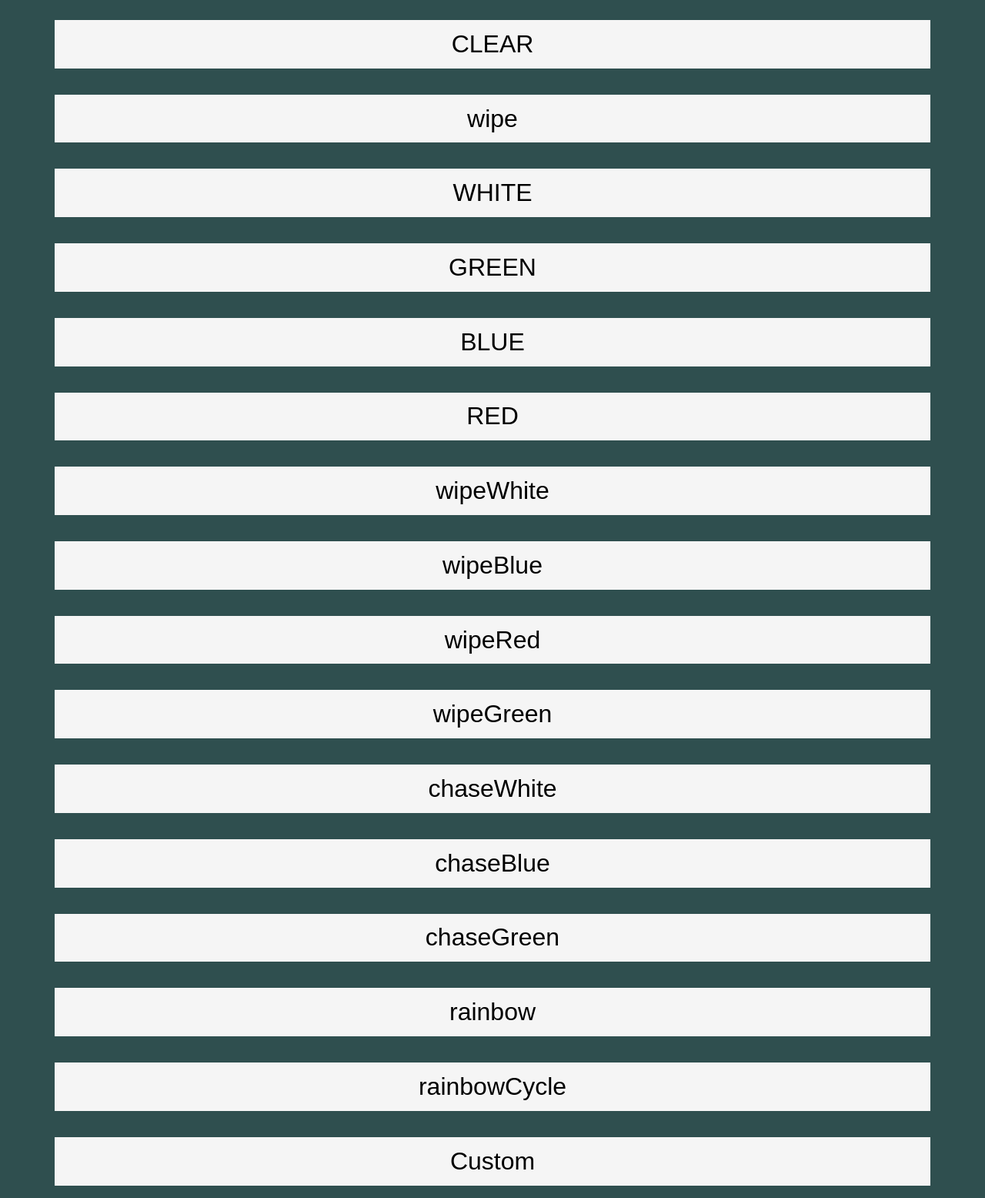
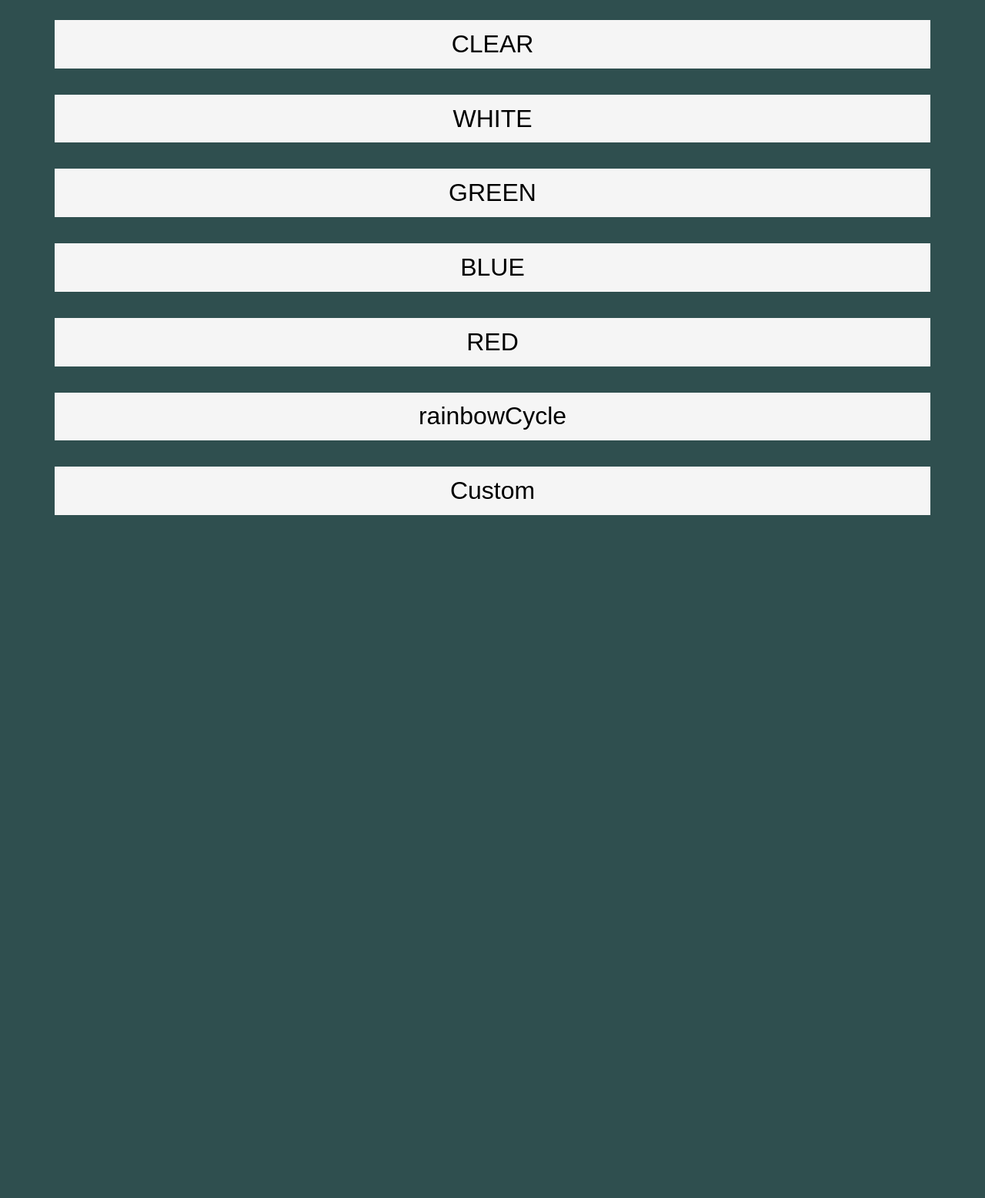
Before and after one commit to Vizzyy/Lights, a Python web app: template templates/home.html in a window 1280 px wide. Shown: the whole page at 77% size. After the commit the page ends 669 px from the top, so only its background shows below. Run offline with Jinja, Linux system fonts and the light colour scheme; the template is opened without the code that fills it: most values are stand-ins (such as "Sample title", 1, 10 or a date in 2020).

Commit message:
split into indoors branch

```diff
--- a/templates/home.html
+++ b/templates/home.html
@@ -1,5 +1,5 @@
 <html>
-<title id="title">Lights</title>
+<title id="title">{{ context }}</title>
 
 <head>
     <style>
@@ -20,52 +20,25 @@
     <iframe width="0" height="0" border="0" name="dummyframe" id="dummyframe" style="width:0; height:0; border:none"></iframe>
     <div>
         <div>
-            <form action="/arrange/clear" target="dummyframe">
+            <form action="{{ context }}/arrange/clear" target="dummyframe">
                 <br><input type="submit" value="CLEAR">
             </form>
-            <form action="/arrange/wipe" target="dummyframe">
-                <br><input type="submit" value="wipe">
-            </form>
-            <form action="/arrange/white" target="dummyframe">
+            <form action="{{ context }}/arrange/white" target="dummyframe">
                 <br><input type="submit" value="WHITE">
             </form>
-            <form action="/arrange/green" target="dummyframe">
+            <form action="{{ context }}/arrange/green" target="dummyframe">
                 <br><input type="submit" value="GREEN">
             </form>
-            <form action="/arrange/blue" target="dummyframe">
+            <form action="{{ context }}/arrange/blue" target="dummyframe">
                 <br><input type="submit" value="BLUE">
             </form>
-            <form action="/arrange/red" target="dummyframe">
+            <form action="{{ context }}/arrange/red" target="dummyframe">
                 <br><input type="submit" value="RED">
             </form>
-            <form action="/arrange/wipeWhite" target="dummyframe">
-                <br><input type="submit" value="wipeWhite">
-            </form>
-            <form action="/arrange/wipeBlue" target="dummyframe">
-                <br><input type="submit" value="wipeBlue">
-            </form>
-            <form action="/arrange/wipeRed" target="dummyframe">
-                <br><input type="submit" value="wipeRed">
-            </form>
-            <form action="/arrange/wipeGreen" target="dummyframe">
-                <br><input type="submit" value="wipeGreen">
-            </form>
-            <form action="/arrange/chaseWhite" target="dummyframe">
-                <br><input type="submit" value="chaseWhite">
-            </form>
-            <form action="/arrange/chaseBlue" target="dummyframe">
-                <br><input type="submit" value="chaseBlue">
-            </form>
-            <form action="/arrange/chaseGreen" target="dummyframe">
-                <br><input type="submit" value="chaseGreen">
-            </form>
-            <form action="/arrange/rainbow" target="dummyframe">
-                <br><input type="submit" value="rainbow">
-            </form>
-            <form action="/arrange/rainbowCycle" target="dummyframe">
+            <form action="{{ context }}/arrange/rainbowCycle" target="dummyframe">
                 <br><input type="submit" value="rainbowCycle">
             </form>
-            <form action="/static/custom/">
+            <form action="{{ context }}/custom/">
                 <br><input type="submit" value="Custom">
             </form>
         </div>
```
Also changed, not shown: app.py (+19 -16 lines), static/favicon.ico (added), 1 other file.
